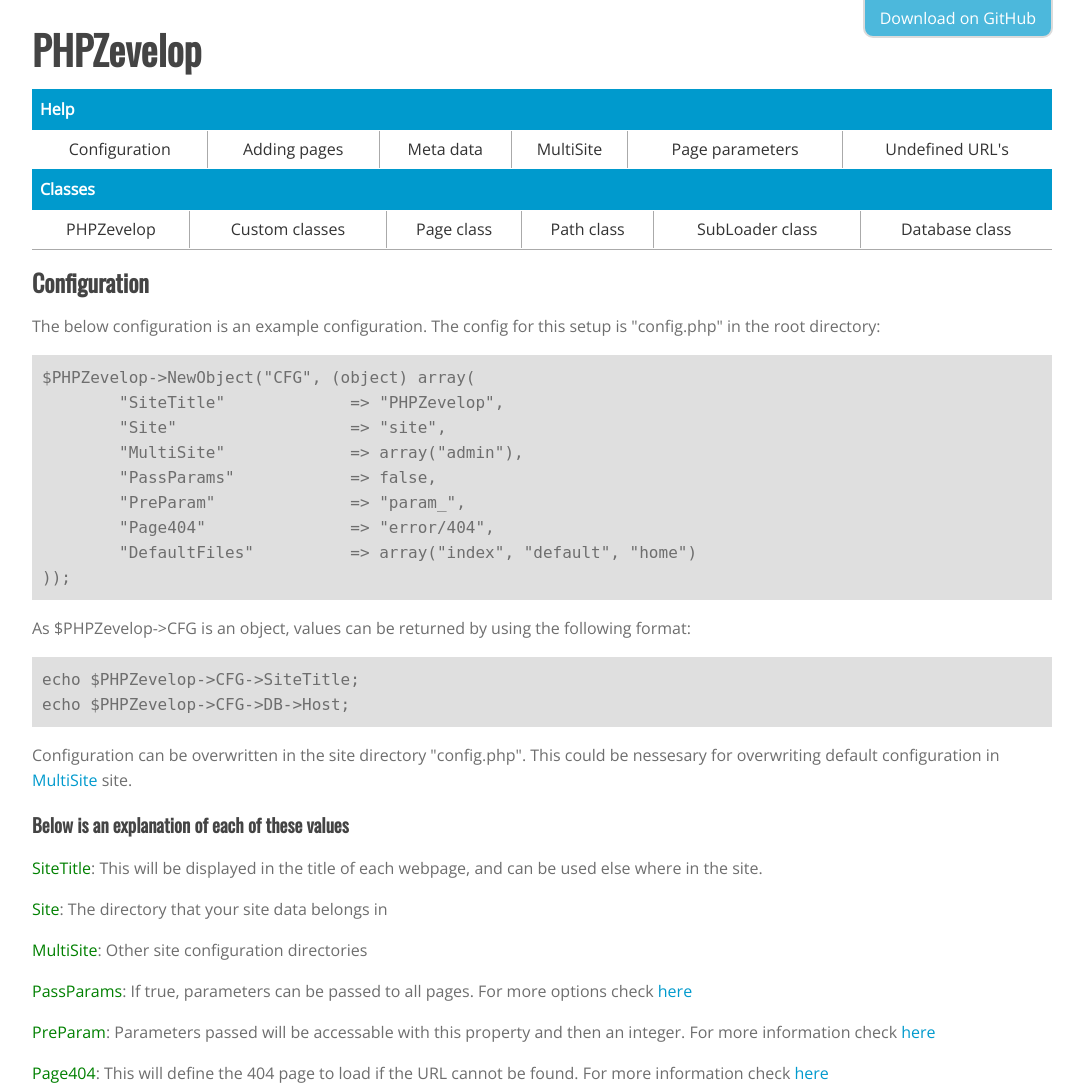
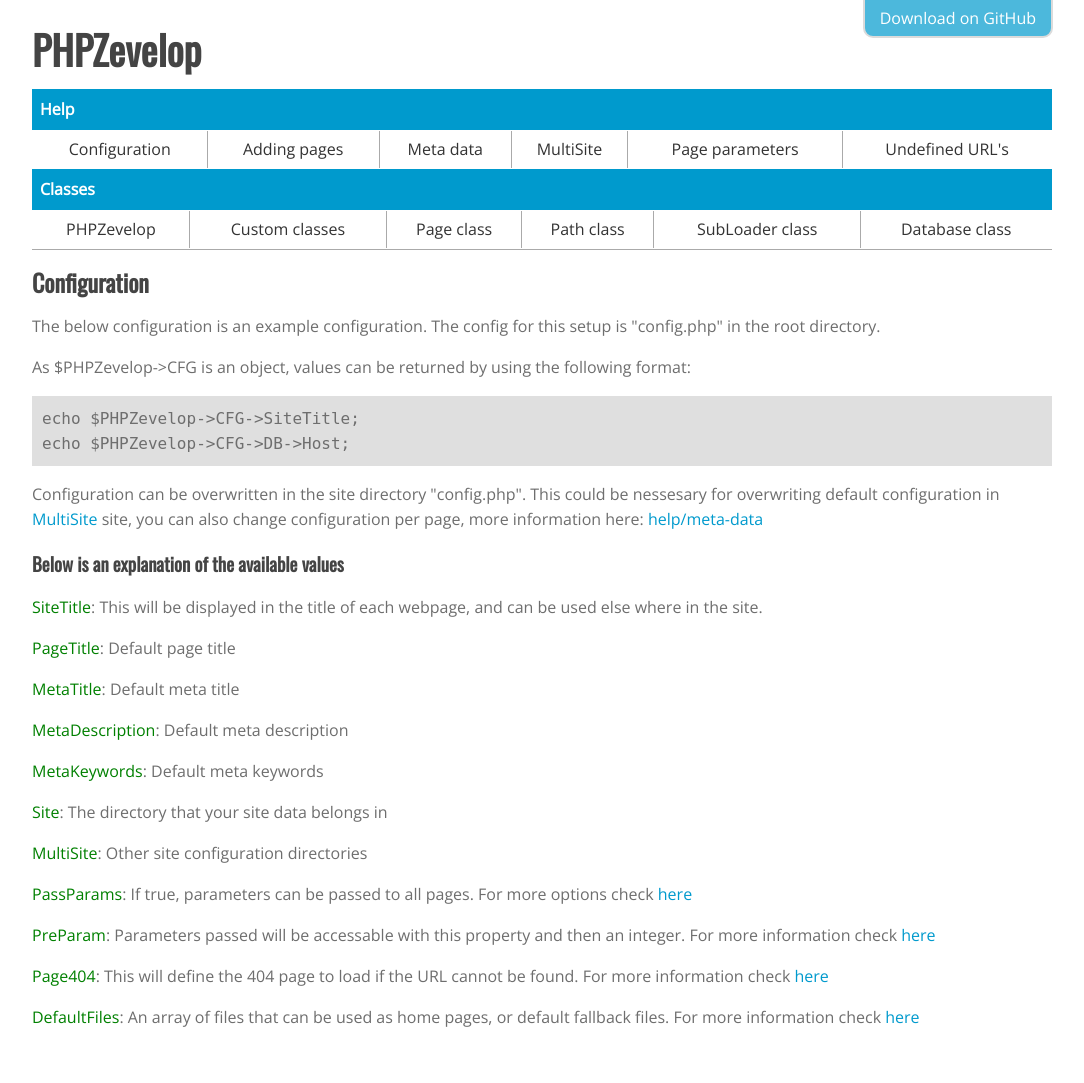
Before and after one commit to Zephni/PHPZevelop, a PHP site: page /help/configuration in a window 1280 px wide. Shown: the top 1083 px of the page, without its empty margins (98-1182 px from the left). Run offline with PHP 8.4, Linux system fonts and the light colour scheme; some libraries are stand-ins or nearby versions.

Commit message:
Config help update

```diff
--- a/config.php
+++ b/config.php
@@ -3,13 +3,14 @@
 	------------------------------*/
 	$PHPZevelop->NewObject("CFG", (object) array(
 		// Strings
-		"Site"				=> "site",
+		"SiteTitle"			=> "PHPZevelop",
 		"PageTitle"			=> "",
 		"MetaTitle"			=> "PHPZevelop PHP FrameWork",
 		"MetaDescription"	=> "PHP framework for ease of use and adaptability",
 		"MetaKeywords"		=> "PHP, Framework, Zephni",
 
 		// Structural
+		"Site"				=> "site",
 		"MultiSite"			=> array("admin"),
 		"PassParams"		=> false,
 		"PreParam"			=> "param_",
--- a/site/config.php
+++ b/site/config.php
@@ -1,9 +1,6 @@
 <?php
 	/* Config
 	------------------------------*/
-	// You can override this here, or set it in the main /config.php file
-	$PHPZevelop->CFG->SiteTitle = "PHPZevelop";
-
 	$PHPZevelop->CFG->DB = (object) array(
 		"Host" => "",
 		"User" => "",
--- a/site/pages/help/configuration.php
+++ b/site/pages/help/configuration.php
@@ -8,19 +8,7 @@
 
 <h2>Configuration</h2>
 
-<p>The below configuration is an example configuration. The config for this setup is "config.php" in the root directory: </p>
-
-<pre class="code">
-$PHPZevelop->NewObject("CFG", (object) array(
-	"SiteTitle"		=> "PHPZevelop",
-	"Site"			=> "site",
-	"MultiSite"		=> array("admin"),
-	"PassParams"		=> false,
-	"PreParam"		=> "param_",
-	"Page404"		=> "error/404",
-	"DefaultFiles"		=> array("index", "default", "home")
-));
-</pre>
+<p>The below configuration is an example configuration. The config for this setup is "config.php" in the root directory. </p>
 
 <p>As $PHPZevelop->CFG is an object, values can be returned by using the following format: </p>
 
@@ -29,11 +17,20 @@ echo $PHPZevelop->CFG->SiteTitle;
 echo $PHPZevelop->CFG->DB->Host;
 </pre>
 
-<p>Configuration can be overwritten in the site directory "config.php". This could be nessesary for overwriting default configuration in <a href="<?php $PHPZevelop->Path->GetPage("help/multisite"); ?>">MultiSite</a> site.</p>
+<p>Configuration can be overwritten in the site directory "config.php". This could be nessesary for overwriting default configuration in <a href="<?php $PHPZevelop->Path->GetPage("help/multisite"); ?>">MultiSite</a> site,
+you can also change configuration per page, more information here: <a href="<?php $PHPZevelop->Path->GetPage("help/meta-data"); ?>">help/meta-data</a></p>
 
-<h3>Below is an explanation of each of these values</h3>
+<h3>Below is an explanation of the available values</h3>
 
 <p><span style="color: green;">SiteTitle</span>: This will be displayed in the title of each webpage, and can be used else where in the site.</p>
+
+<p><span style="color: green;">PageTitle</span>: Default page title</p>
+
+<p><span style="color: green;">MetaTitle</span>: Default meta title</p>
+
+<p><span style="color: green;">MetaDescription</span>: Default meta description</p>
+
+<p><span style="color: green;">MetaKeywords</span>: Default meta keywords</p>
 
 <p><span style="color: green;">Site</span>: The directory that your site data belongs in</p>
 
```
Also changed, not shown: site/pages/help/meta-data.php (+6 -8 lines).
